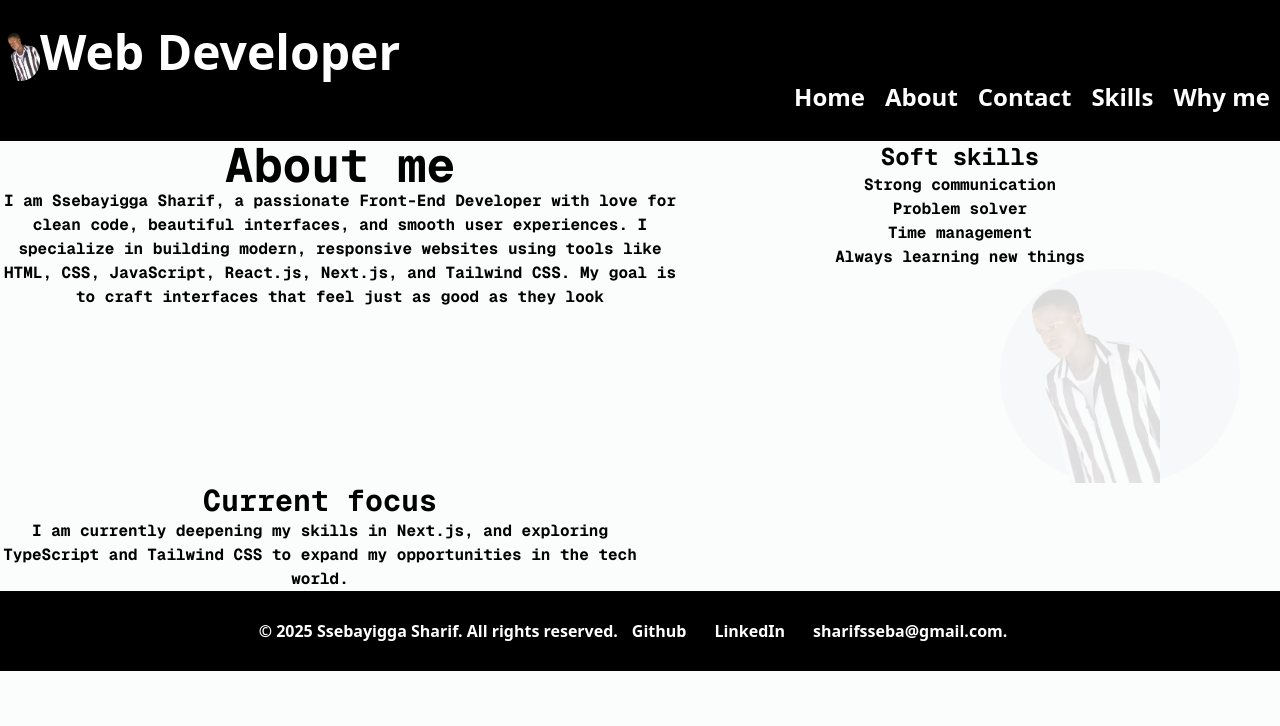
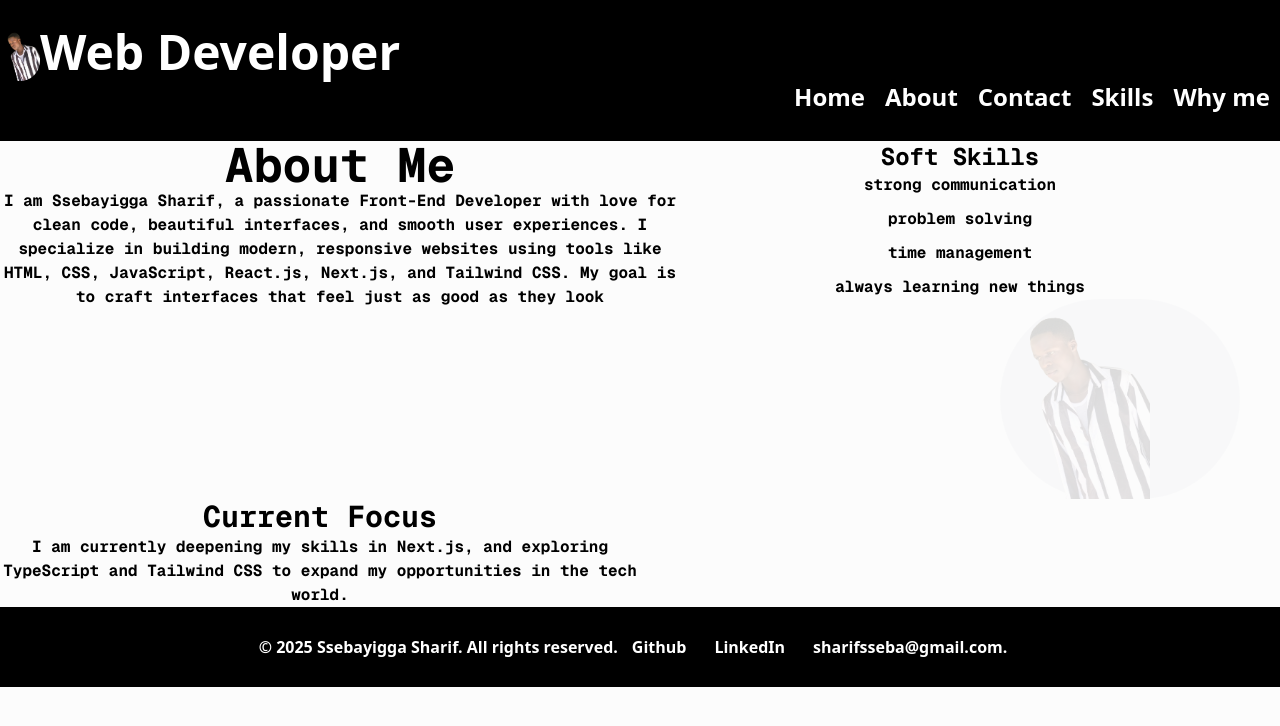
Before and after one commit to ssebayigga-sharif/myNext.jsSsebayigga-SharifPortfolio, a Next.js app in the folder nextjs-portfolio/: page /About in a window 1280 px wide. Shown: the top 726 px of the page. Built offline with nearby package versions, Linux system fonts and the light colour scheme.

Commit message:
my portfolio

```diff
--- a/nextjs-portfolio/app/About/page.tsx
+++ b/nextjs-portfolio/app/About/page.tsx
@@ -12,33 +12,51 @@ export const metadata: Metadata = {
 };
 
 const AboutMe = () => {
+  //explains well who I am and what I do
+  const aboutMe: string = `I am Ssebayigga Sharif, a
+          passionate Front-End Developer with love for clean code, beautiful
+          interfaces, and smooth user experiences. I specialize in building
+          modern, responsive websites using tools like HTML, CSS, JavaScript,
+          React.js, Next.js, and Tailwind CSS. My goal is to craft interfaces
+          that feel just as good as they look`;
+  const focus: string = "current focus"; //what I am focused on now
+  const currentFocus: string = `I am currently deepening
+          my skills in Next.js, and exploring TypeScript and Tailwind CSS to
+          expand my opportunities in the tech world.`;
+  const softSkills: string[] = [
+    //list of my soft skills
+    "strong communication",
+    "problem solving",
+    "time management",
+    "always learning new things",
+  ];
+  const sklls: string = "soft skills";
+  const me: string = "about me";
   return (
     <div>
       <section className=" grid md:grid-cols-2 font-mono">
         <div className=" w-170 h-20">
-          <h1 className=" text-5xl">About me</h1>I am Ssebayigga Sharif, a
-          passionate Front-End Developer with love for clean code, beautiful
-          interfaces, and smooth user experiences. I specialize in building
-          modern, responsive websites using tools like HTML, CSS, JavaScript,
-          React.js, Next.js, and Tailwind CSS. My goal is to craft interfaces
-          that feel just as good as they look
+          <h1 className=" text-5xl capitalize">{me}</h1>
+          {aboutMe}
         </div>
 
         <div className=" font-mono">
-          <h3 className=" text-2xl">Soft skills</h3>
-          <ol>
-            <li>Strong communication</li>
-            <li>Problem solver</li>
-            <li>Time management</li>
-            <li>Always learning new things</li>
-          </ol>
-          <section className=" bg-gray-200 w-60 ml-90 rounded-b-full rounded-t-full justify-center opacity-15 ">
+          <h3 className=" text-2xl capitalize">{sklls}</h3>
+          <div className=" flex flex-col space-y-2.5">
+            {softSkills.map((item, index) => (
+              <div key={index}>{item}</div>
+            ))}
+          </div>
+          <section
+            className=" bg-gray-200 w-60 ml-90 rounded-b-full
+          rounded-t-full justify-center opacity-15 "
+          >
             {" "}
             <Link href={"/Contact"}>
               <Image
-                src="/Saaarif.png"
+                src="/saaarif.png"
                 alt="my image"
-                width={160}
+                width={150}
                 height={200}
               />
             </Link>
@@ -46,19 +64,9 @@ const AboutMe = () => {
         </div>
 
         <div className=" font-mono">
-          <h4 className=" text-3xl">Current focus</h4>I am currently deepening
-          my skills in Next.js, and exploring TypeScript and Tailwind CSS to
-          expand my opportunities in the tech world.
+          <h4 className=" text-3xl capitalize">{focus}</h4>
+          {currentFocus}
         </div>
-
-        {/* <div>
-          <h5 className=" text-5xl">Skills</h5>
-          <ol>
-            <li>  <Link href={"/Contact"}>
-            <Image src="/Saaarif.png" alt="my image" width={100} height={200} />
-          </Link></li>
-          </ol>
-        </div> */}
       </section>
     </div>
   );
--- a/nextjs-portfolio/app/Contact/contactForm/page.tsx
+++ b/nextjs-portfolio/app/Contact/contactForm/page.tsx
@@ -55,9 +55,12 @@ const ContactForm = () => {
             </Link>
           </form>
         </section>
-        <section className=" rounded-b-full rounded-t-full bg-blue-300 justify-center w-3xs opacity-20">
+        <section
+          className=" rounded-b-full rounded-t-full bg-blue-300 justify-center
+        w-3xs opacity-20"
+        >
           <Link href={"/Skills"}>
-            <Image src="/Saaarif.png" alt="my image" width={200} height={300} />
+            <Image src="/saaarif.png" alt="my image" width={200} height={300} />
           </Link>{" "}
         </section>
       </div>
--- a/nextjs-portfolio/app/Contact/page.tsx
+++ b/nextjs-portfolio/app/Contact/page.tsx
@@ -13,9 +13,12 @@ export const metadata: Metadata = {
 };
 
 const Contact = () => {
+  const getMe: string = "contact me";
   return (
     <div>
-      <h1 className=" text-8xl animate-bounce text-pink-600">Contact me</h1>
+      <h1 className=" text-8xl animate-bounce text-pink-600 capitalize">
+        {getMe}
+      </h1>
       <ContactForm />
     </div>
   );
--- a/nextjs-portfolio/app/Why/page.tsx
+++ b/nextjs-portfolio/app/Why/page.tsx
@@ -12,23 +12,17 @@ export const metadata: Metadata = {
 };
 
 const WhyMe = () => {
-  return (
-    <div>
-      <div className=" w-300 h-106 flex justify-center pl-5">
-        <section className=" font-extralight pt-30">
-          {" "}
-          <h1 className=" text-4xl">Why me.</h1>I am a passionate front-end
+  const why: string = "Why me.";
+  const whyMe: string = `I am a passionate front-end
           developer dedicated to building fast, accessible, and visually
           appealing web experiences. Every line of code I write is driven by the
           desire to create interfaces that do not just work — they feel right.
           With a strong foundation in React, Next.js, TypeScript, and Tailwind
           CSS, My focus is on crafting responsive, and user-centered solutions
-          that help businesses stand out online.
-        </section>
-
-        <section className=" pl-5 font-sans">
-          <h2 className=" text-4xl">What Makes Me Different</h2>
-          Modern Front-End Stack: I build scalable, maintainable applications
+          that help businesses stand out online.`;
+  //what makees me different
+  const myDifference: string = "What Makes Me Different";
+  const differnceIs: string = `Modern Front-End Stack: I build scalable, maintainable applications
           using the latest web technologies — including Next.js for performance,
           and Tailwind CSS for clean, efficient styling. I believe the small
           things make a big difference in user experience. Problem Solver: I
@@ -36,14 +30,29 @@ const WhyMe = () => {
           Collaborative Mindset: I thrive in team environments, communicate
           clearly, and adapt quickly to new challenges. Continuous Learning: The
           web evolves fast and so do I. I constantly improve my skills to stay
-          ahead of trends and deliver top-quality results.
+          ahead of trends and deliver top-quality results.`;
+  //my goals
+  const myGoal: string = "My Goal";
+  const goal: string = `    To design and develop Front-End experiences that connect with people
+          fast, and meaningful. Whether it is a personal project, a startup
+          idea, or a large-scale web app, I aim to deliver value through code
+          that is clean, reliable, and delightful to use.`;
+  return (
+    <div>
+      <div className=" w-300 h-106 flex justify-center pl-5">
+        <section className=" font-extralight pt-30">
+          {" "}
+          <h1 className=" text-4xl">{why}</h1>
+          {whyMe}
+        </section>
+
+        <section className=" pl-5 font-sans">
+          <h2 className=" text-4xl">{myDifference}</h2>
+          {differnceIs}
         </section>
         <section className=" pl-5 font-serif pt-30">
-          <h3 className=" text-4xl">My Goal</h3>
-          To design and develop Front-End experiences that connect with people
-          fast, and meaningful. Whether it is a personal project, a startup
-          idea, or a large-scale web app, I aim to deliver value through code
-          that is clean, reliable, and delightful to use.
+          <h3 className=" text-4xl">{myGoal}</h3>
+          {goal}
         </section>
       </div>
     </div>
--- a/nextjs-portfolio/app/globals.css
+++ b/nextjs-portfolio/app/globals.css
@@ -1,4 +1,7 @@
 @import "tailwindcss";
+/* @tailwind base;
+@tailwind components; */
+@tailwind utilities;
 
 :root {
   --background: #ffffff;
@@ -20,7 +23,7 @@
 }
 
 body {
-  background-color: rgb(251, 252, 252);
+  background-color: #fcfcfc;
   text-align: center;
   font-weight: bolder;
 }
--- a/nextjs-portfolio/app/layout.tsx
+++ b/nextjs-portfolio/app/layout.tsx
@@ -46,7 +46,7 @@ export default function RootLayout({
             <Link href={"/"}>Web Developer</Link>
           </button>
 
-          <div className=" flex justify-end">
+          <nav className=" flex justify-end">
             {" "}
             <button className=" pl-2.5 pr-2.5 text-2xl hover:text-red-700">
               <Link href={"/"}>Home</Link>
@@ -63,7 +63,7 @@ export default function RootLayout({
             <button className=" pr-2.5 pl-2.5 text-2xl hover:text-red-700">
               <Link href={"/Why"}>Why me</Link>
             </button>
-          </div>
+          </nav>
         </header>
         {children}
         <footer className=" flex justify-center pt-7 pb-7 bg-black text-white">
--- a/nextjs-portfolio/app/page.tsx
+++ b/nextjs-portfolio/app/page.tsx
@@ -10,33 +10,35 @@ export const metadata: Metadata = {
 };
 
 export default function Home() {
+  const myHead: string = "Hello, I am Ssebayigga sharif.";
+  const myTittle: string = "Front-End developer.";
+  const able: string = "Creative and Flexible";
   return (
     <>
       <div className=" flex items-center justify-between">
         <div className=" ml-10">
           <Link href={"https://www.upwork.com/freelancers/~013bc5e039b326c4a3"}>
             {" "}
-            <h1 className=" text-6xl animate-slide-up font-serif font-extrabold">
+            <h1 className=" text-6xl animate-slide-up font-serif font-extrabold capitalize">
               {" "}
-              Hello, I am SSEBAYIGGA SHARIF.
+              {myHead}
             </h1>
           </Link>
-          <h3 className=" animate-ping text-4xl">Front-End Developer.</h3>.
+          <h3 className=" text-4xl">{myTittle}</h3>.
+          <h4 className=" text-3xl">{able}</h4>
         </div>
-        <div className=" w-110 h-120 rounded-3xl  bg-fuchsia-300">
-          <div className=" w-100 h-115 rounded-b-full  rounded-t-full  bg-blue-300">
+
         <Link href={"https://github.com/ssebayigga-sharif"}>
           {" "}
           <Image
-                src="/Saaarif.png"
-                alt="my image"
+            src="/saaarif.png"
+            alt="Sharif"
             width={350}
             height={400}
-                className=" opacity-120 hover:opacity-30 hover: scale-75"
+            className="opacity-100 hover:opacity-30
+            hover:scale-75 transition-all duration-300 transform mr-3.5"
           />
         </Link>
-          </div>
-        </div>
       </div>
     </>
   );
--- /dev/null
+++ b/nextjs-portfolio/app/tailwind.config.js
@@ -0,0 +1,12 @@
+/** @type {import('tailwindcss').Config} */
+module.exports = {
+  content: [
+    "./app/**/*.{js,ts,jsx,tsx}",
+    "./pages/**/*.{js,ts,jsx,tsx}",
+    "./components/**/*.{js,ts,jsx,tsx}",
+  ],
+  theme: {
+    extend: {},
+  },
+  plugins: [],
+};
```
Also changed, not shown: nextjs-portfolio/app/Skills/page.tsx (+20 -26 lines), nextjs-portfolio/package.json (+8 -6 lines), 2 other files (tests, documents, lock files or other folders). Lines whose indentation alone changed are shown as unchanged.
